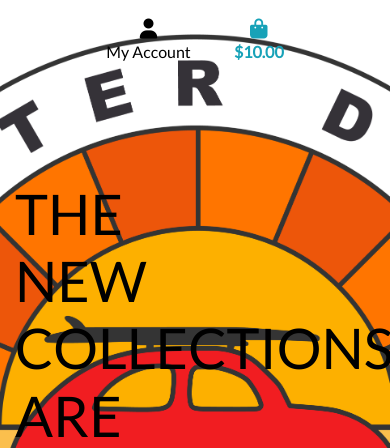
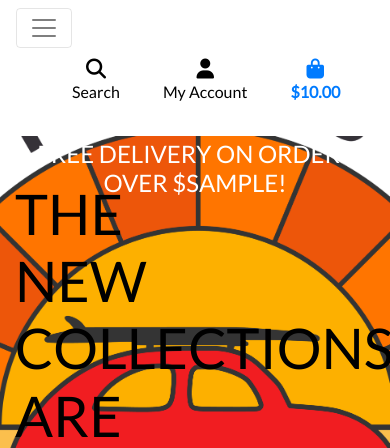
Before and after one commit to Code-Institute-Submissions/NgoniDukeMoyo-dukeonlinestore_MarResub, a Django app: template home/templates/home/index.html in a window 390 px wide. Shown: the top 448 px of the page. Run offline with Django 4.2, Linux system fonts and the light colour scheme; the template is opened without the code that fills it: most values are stand-ins (such as "Sample title", 1, 10 or a date in 2020); some libraries are stand-ins or nearby versions.

Commit message:
added mobile header and main nav bar

```diff
--- a/static/css/base.css
+++ b/static/css/base.css
@@ -56,6 +56,10 @@
     border: 1px solid black !important;
 }
 
+.bg-black {
+    background: #0000 !important;
+}
+
 /* -------------------------------- Media Queries */
 
 /* Slightly larger container on xl screens */
--- a/templates/base.html
+++ b/templates/base.html
@@ -38,7 +38,26 @@
     <title>Duke Online Store {% block extra_title %}{% endblock %}</title>
   </head>
   <body>
-      <header class="container-fluid fixed-top"></header>
+      <header class="container-fluid fixed-top">
+        <div id="topnav" class="row bg-white pt-lg-2 d-lg-flex">
+        </div>
+        <div class="row bg-white">
+          <nav class="navbar nav-bar expand-lg navbar-light w-100">
+          <button class="navbar-toggler" type="button" data-toggle="collapse" data-target="#main-nav" aria-controls="main-nav" aria-expanded="false" aria-label="Toggle navigation">
+            <span class="navbar-toggler-icon"></span>
+          </button>
+          {% include 'includes/mobiel-top-header.html' %}
+          {% include 'includes/main-nav.html' %}
+        </nav>
+        </div>
+        <div id="delivery-banner" class="row text-center">
+          <div class="col bg-black text-white">
+              <h4 class="logo-font my-1">Free delivery on orders over ${{ free_delivery_threshold }}!</h4>
+          </div>
+      </div>
+      </header>
+
+
       <div id="top-nav" class="row bg-white pt-lg-2 d-none d-lg-flex">
         <div class="col-12  col-lg-4 my-auto py-1 py-lg-0 text-center text-lg-left">
           <a href="{% url 'home' %}" class="nav-link main-logo-link">
--- /dev/null
+++ b/templates/includes/main-nav.html
@@ -0,0 +1,50 @@
+<div class="collapse navbar-collapse" id="main-nav">
+    <ul class="navbar-nav w-auto mx-auto">
+        <li class="nav-item dropdown">
+            <a class="logo-font font-weight-bold nav-link text-black mr-5" href="#" id="all-products-link" data-toggle="dropdown" aria-haspopup="true" aria-expanded="false">
+                All Products
+            </a>
+            <div class="dropdown-menu border-0" aria-labelledby="all-products-link">
+                <a href="" class="dropdown-item">By Price</a>
+                <a href="" class="dropdown-item ">By Rating</a>
+                <a href="" class="dropdown-item ">By Category</a>
+                <a href="" class="dropdown-item">All Products</a>
+            </div>
+        </li>
+
+        <li class="nav-item dropdown">
+            <a class="logo-font font-weight-bold nav-link text-black mr-5" href="#" id="clothing-link" data-toggle="dropdown" aria-haspopup="true" aria-expanded="false">
+                Clothing
+            </a>
+            <div class="dropdown-menu border-0" aria-labelledby="clothing-link">
+                <a href="" class="dropdown-item">Activewear &amp; Essentials</a>
+                <a href="" class="dropdown-item">Jeans</a>
+                <a href="" class="dropdown-item">Shirts</a>
+                <a href="" class="dropdown-item">All Clothing</a>
+            </div>
+        </li>
+
+        <li class="nav-item dropdown">
+            <a class="logo-font font-weight-bold nav-link text-black mr-5" href="#" id="homeware-link" data-toggle="dropdown" aria-haspopup="true" aria-expanded="false">
+                Homeware
+            </a>
+            <div class="dropdown-menu border-0" aria-labelledby="homeware-link">
+                <a href="" class="dropdown-item">Bed &amp; Bath</a>
+                <a href="" class="dropdown-item">Kitchen &amp; Dining</a>
+                <a href="" class="dropdown-item">All Homeware</a>
+            </div>
+        </li>
+
+        <li class="nav-item dropdown">
+            <a class="logo-font font-weight-bold nav-link text-black" href="#" id="specials-link" data-toggle="dropdown" aria-haspopup="true" aria-expanded="false">
+                Special Offers
+            </a>
+            <div class="dropdown-menu border-0" aria-labelledby="specials-link">
+                <a href="" class="dropdown-item">New Arrivals</a>
+                <a href="" class="dropdown-item">Deals</a>
+                <a href="" class="dropdown-item">Clearance</a>
+                <a href="" class="dropdown-item">All Specials</a>
+            </div>
+        </li>
+    </ul>
+</div>
--- /dev/null
+++ b/templates/includes/mobiel-top-header.html
@@ -0,0 +1,58 @@
+<ul>
+    <li class="list-inline-item">
+      <a class="text-black nav-link d-block d-lg-none" href="#" id="mobile-search" data-toggle="dropdown" aria-haspopup="true" aria-expanded="false">
+          <div class="text-center">
+              <div><i class="fas fa-search fa-lg"></i></div>
+              <p class="my-0">Search</p>
+          </div>
+      </a>
+      <div class="dropdown-menu border-0 w-100 p-3 rounded-0 my-0" aria-labelledby="mobile-search">
+          <form class="form" method="GET" action="">
+              <div class="input-group w-100">
+                  <input class="form-control border border-black rounded-0" type="text" name="q" placeholder="Search our site">
+                  <div class="input-group-append">
+                      <button class="form-control form-control btn btn-black border border-black rounded-0" type="submit">
+                          <span class="icon">
+                              <i class="fas fa-search"></i>
+                          </span>
+                      </button>
+                  </div>
+              </div>
+          </form>
+      </div>
+  </li>
+  <li class="list-inline-item dropdown">
+      <a class="text-black nav-link d-block d-lg-none" href="#" id="user-options" data-toggle="dropdown" aria-haspopup="true" aria-expanded="false">
+          <div class="text-center">
+              <div><i class="fas fa-user fa-lg"></i></div>
+              <p class="my-0">My Account</p>
+          </div>
+      </a>
+      <div class="dropdown-menu border-0" aria-labelledby="user-options">
+          {% if request.user.is_authenticated %}
+              {% if request.user.is_superuser %}
+                  <a href="{% url 'account_logout' %}" class="dropdown-item">Product Management</a>
+              {% endif %}
+              <a href="" class="dropdown-item">My Profile</a>
+              <a href="{% url 'account_logout' %}" class="dropdown-item">Logout</a>
+          {% else %}
+              <a href="{% url 'account_signup' %}" class="dropdown-item">Register</a>
+              <a href="{% url 'account_login' %}" class="dropdown-item">Login</a>
+          {% endif %}
+      </div>
+  </li>
+  <li class="list-inline-item">
+      <a class="{% if grand_total %}text-primary font-weight-bold{% else %}text-black{% endif %} nav-link d-block d-lg-none" href="">
+          <div class="text-center">
+              <div><i class="fas fa-shopping-bag fa-lg"></i></div>
+              <p class="my-0">
+                  {% if grand_total %}
+                      ${{ grand_total|floatformat:2 }}
+                  {% else %}
+                      $0.00
+                  {% endif %}
+              </p>
+          </div>
+      </a>
+    </li>
+  </ul>
```
